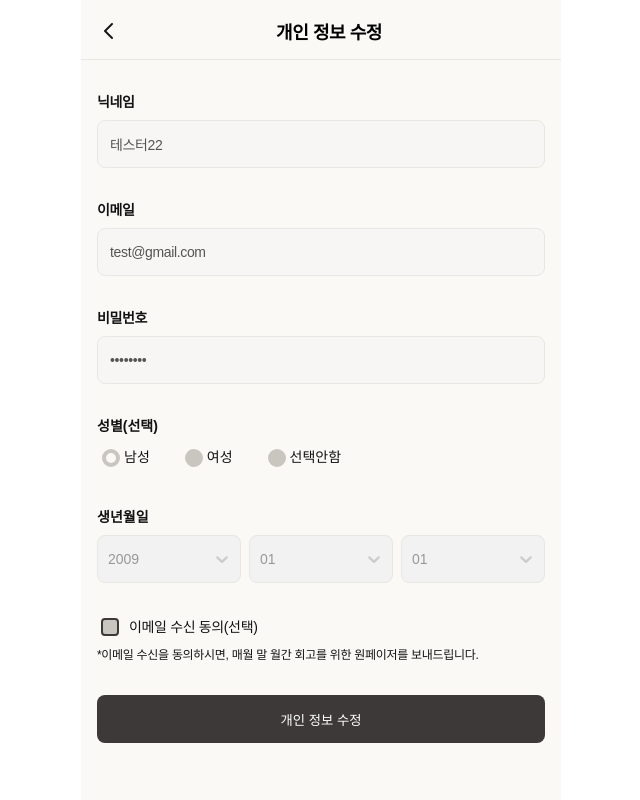
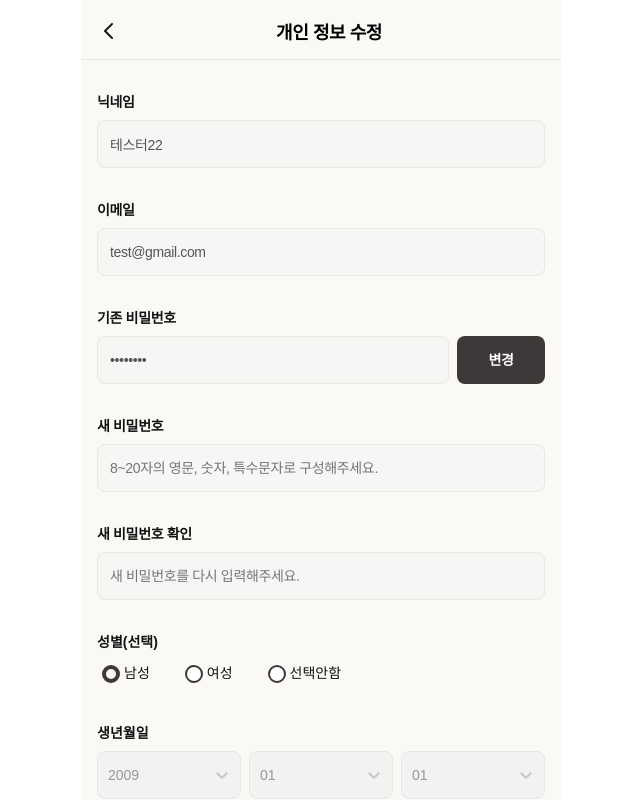
Before and after one commit to bsideproject/14_3_FE, a React (Create React App) app: page /mypage in a window 1280 px wide. Shown: the top 800 px of the page, without its empty margins (319-959 px from the left). Built offline with nearby package versions, Linux system fonts and the light colour scheme; no server answers; a web font is replaced by a local one.

Commit message:
마이페이지 수정(3)

```diff
--- a/src/assets/pages/auth/register.css
+++ b/src/assets/pages/auth/register.css
@@ -46,7 +46,7 @@
   font-weight: 700;
   font-size: 16px;
 }
-.register-wrap{
+.register-wrap {
   margin: 0 auto;
 }
 .register-main {
@@ -120,7 +120,7 @@
   position: absolute;
   /* display: block; */
   margin-top: 40px;
-  left: 260px;
+  left: -80px;
   z-index: 10;
   width: 24px;
   height: 24px;
@@ -135,7 +135,7 @@
   position: absolute;
   /* display: block; */
   margin-top: 40px;
-  left: 345px;
+  left: -80px;
   z-index: 10;
   width: 24px;
   height: 24px;
@@ -149,7 +149,7 @@
   position: absolute;
   /* display: block; */
   margin-top: 20px;
-  left: 330px;
+  left: -80px;
   z-index: 10;
   width: 24px;
   height: 24px;
@@ -159,7 +159,7 @@
   background-position: center;
   cursor: pointer;
 }
-@media (max-width: 375px) {
+/* @media (max-width: 375px) {
   .register-input-close {
     left: 285px;
   }
@@ -180,7 +180,7 @@
   .register-inputBox-close {
     left: 190px;
   }
-}
+} */
 
 .register-input-success {
   border: 1px solid #59b757;
--- a/src/components/common/InputBox.tsx
+++ b/src/components/common/InputBox.tsx
@@ -72,7 +72,7 @@
             />
           </div>
           {isClose === true ? (
-            <>
+            <div style={{ position: "relative" }}>
               <label
                 htmlFor="passwordReconfirm"
                 className={
@@ -84,7 +84,7 @@
                   closeClick();
                 }}
               ></label>
-            </>
+            </div>
           ) : (
             <></>
           )}
--- a/src/pages/mypage/Mypage.tsx
+++ b/src/pages/mypage/Mypage.tsx
@@ -8,14 +8,15 @@
 import useDefaultSets from "store/modules/Defaults";
 import InputBox from "components/common/InputBox";
 import Header from "components/auth/Header";
+import AlertTextPopup from "components/AlertTextPopup";
 
 const Mypage: React.FC = () => {
   //헤더설정
-  const { setHeaderText,setIsNavigation } = useDefaultSets();
+  const { setHeaderText, setIsNavigation } = useDefaultSets();
   useEffect(() => {
     setHeaderText("개인 정보 수정");
-    setIsNavigation(false)
-    return () => setIsNavigation(true)
+    setIsNavigation(false);
+    return () => setIsNavigation(true);
   }, []);
   const { registerInfo, updateId } = testRegisterStore((state) => state); // zustand로 가져온 임시데이터
   const { isInfoChange, updateInfoChangeStatus } = Auth((state) => state); // zustand로 가져온 임시데이터
@@ -33,6 +34,14 @@
     useState<boolean | null>(null);
 
   const [rePasswordChk, setRePasswordChk] = useState<boolean>(false);
+
+  const [rePasswordExistChk, setRePasswordExistChk] = useState<boolean>(false);
+
+  const [newPasswordExistChk, setNewPasswordExistChk] =
+    useState<boolean>(false);
+
+  const [newRePasswordExistChk, setNewRePasswordExistChk] =
+    useState<boolean>(false);
   const [year, setYear] = useState<string>();
   const [month, setMonth] = useState<string>();
   const [day, setDay] = useState<string>();
@@ -53,6 +62,7 @@
     } else {
       setPasswordErrorChk(false);
     }
+    setNewPasswordExistChk(false);
   };
 
   const handleRePasswordUpdate = (e: any) => {
@@ -87,6 +97,8 @@
     } else {
       setRePasswordChk(true); //true면 조건 실패
     }
+
+    setRePasswordExistChk(false);
   };
   const handleNewPasswordDiff = (e: any) => {
     if (newPassword === newRePassword && newRePassword.length > 1) {
@@ -96,6 +108,8 @@
     } else {
       setPasswordReconfirmSuccessChk(true); //true면 조건 실패
     }
+
+    setNewRePasswordExistChk(false);
   };
 
   const handleRePasswordReset = (e: any) => {
@@ -110,9 +124,37 @@
     document.getElementById("newPasswordConfirm")?.focus();
     setNewRePassword("");
   };
-  const handleSubmit = (e: any) => {
+  const handleSubmit = async (e: any): Promise<void> => {
+    e.preventDefault();
+    try {
       if (rePasswordChk || passwordErrorChk || passwordReconfirmSuccessChk) {
+      } else if (rePassword.length === 0) {
+        console.log("test");
+        setRePasswordExistChk(true);
+      } else if (newPassword.length === 0) {
+        setNewPasswordExistChk(true);
+      } else if (newRePassword.length === 0) {
+        setNewRePasswordExistChk(true);
+      } else {
+        // await fetch
+        //   .post("/user/signUp", {
+        //     eml: email,
+        //     password,
+        //     usrNm: nickName,
+        //     brdt: birthDt,
+        //     gndrClsCd: gender ? "M" : "F",
+        //   })
+        //   .then((e: any) => {
+        //     if (e.status === 200) {
+        //       alert("회원가입이 완료 되었습니다.");
+        //       navigate("/login");
+        //     }
+        //   })
+        //   .catch((e: any) => {
+        //     console.log(e);
+        //   });
       }
+    } catch (e) {}
   };
   return (
     <>
@@ -165,17 +207,25 @@
                   inputClassName={"register-flex-row-gap8 margintop-32"}
                   buttonClick={handlePasswordChagneUpdate}
                   inputChange={handleRePasswordUpdate}
-                inputValue={passwordChangeChk === false ? password : rePassword}
+                  inputValue={
+                    passwordChangeChk === false ? password : rePassword
+                  }
                   isButton={true}
                   inputBlur={handleRePasswordDiff}
                   isDisable={!passwordChangeChk}
                   buttonTitle={passwordChangeChk === false ? "변경" : "취소"}
-                isClose={passwordChangeChk && rePasswordChk}
+                  isClose={
+                    (passwordChangeChk && rePasswordChk) || rePasswordExistChk
+                  }
                   closeClick={handleRePasswordReset}
                   errObject={
                     rePasswordChk === true ? (
                       <div className="register-input-error-msg">
                         기존 비밀번호가 일치하지 않습니다. 다시 입력해주세요.
+                      </div>
+                    ) : rePasswordExistChk === true ? (
+                      <div className="register-input-error-msg">
+                        비밀번호를 입력해주세요.
                       </div>
                     ) : (
                       <></>
@@ -196,12 +246,16 @@
                   inputBlur={handlePasswordBlur}
                   isDisable={isInfoChange && !passwordChangeChk}
                   buttonTitle={passwordChangeChk === false ? "변경" : "취소"}
-                isClose={passwordErrorChk}
+                  isClose={passwordErrorChk || newPasswordExistChk}
                   closeClick={handleNewPasswordReset}
                   errObject={
                     passwordErrorChk === true ? (
                       <div className="register-input-error-msg">
                         비밀번호는 8~20자의 영문, 숫자, 특수문자로 구성해주세요.
+                      </div>
+                    ) : newPasswordExistChk === true ? (
+                      <div className="register-input-error-msg">
+                        비밀번호를 입력해주세요.
                       </div>
                     ) : (
                       <></>
@@ -227,7 +281,7 @@
                       ? false
                       : passwordReconfirmSuccessChk === false
                       ? null
-                    : true
+                      : true || newRePasswordExistChk
                   }
                   errObject={
                     passwordReconfirmSuccessChk === true ? (
@@ -240,6 +294,10 @@
                           비밀번호가 일치합니다.
                         </div>
                       </>
+                    ) : newRePasswordExistChk === true ? (
+                      <div className="register-input-error-msg">
+                        비밀번호를 입력해주세요.
+                      </div>
                     ) : (
                       <></>
                     )
@@ -310,7 +368,10 @@
                 onChange={handleEmailAgree}
                 disabled={true}
               />
-            <label htmlFor="emailAgree" className="body3-regular marginleft-7">
+              <label
+                htmlFor="emailAgree"
+                className="body3-regular marginleft-7"
+              >
                 이메일 수신 동의(선택)
               </label>
             </div>
@@ -330,6 +391,7 @@
                 개인 정보 수정
               </button>
             ) : (
+              <>
                 <button
                   type="submit"
                   className="register-button margintop-48"
@@ -337,11 +399,23 @@
                 >
                   수정하기
                 </button>
+
+                {/* {1 === 1 ? (
+                  <AlertTextPopup
+                    // strongText="개인정보가 모두 수정되었습니다." //강조문구
+                    text="개인정보가 모두 수정되었습니다." //일반문구1
+                    confirmText="확인" //confirm 문구
+                    callbackFunction={() => {}} //메인페이지로 이동
+                  />
+                ) : (
+                  <></>
+                )} */}
+              </>
             )}
           </form>
         </div>
       </div>
-      <Footer ></Footer>
+      <Footer></Footer>
     </>
   );
 };
--- a/src/store/modules/Auth.ts
+++ b/src/store/modules/Auth.ts
@@ -1,7 +1,6 @@
 import { TYPE_USER_INFO } from "types/authTypes";
 import fetch from "utils/fetch";
 import { create } from "zustand";
-
 
 interface AUTH_STATE {
   userInfo: TYPE_USER_INFO; //사용자 정보
@@ -9,7 +8,7 @@
   isInfoChange: boolean; //개인정보 변경 여부
   updateLoginStatus: (newLoginState: boolean, userInfo: TYPE_USER_INFO) => void; //로그인 상태 변경
   updateInfoChangeStatus: (newInfoChange: boolean) => void; // 회원정보 변경 여부
-  withdrawalUser: (email:string) => boolean   //회원탈퇴로직
+  withdrawalUser: (email: string) => boolean; //회원탈퇴로직
 }
 
 const useAuthStore = create<AUTH_STATE>((set) => ({
@@ -27,8 +26,11 @@
     whdwl_dtm: undefined,
   },
   isLogin: false,
-  isInfoChange: false,
-  updateLoginStatus: (newLoginState: boolean, userInfo: TYPE_USER_INFO): void => {
+  isInfoChange: true,
+  updateLoginStatus: (
+    newLoginState: boolean,
+    userInfo: TYPE_USER_INFO
+  ): void => {
     set({ isLogin: newLoginState });
     set({ userInfo: userInfo });
   },
@@ -42,12 +44,12 @@
    * @returns {boolean}
    */
   withdrawalUser: (email: string): boolean => {
-    const param = {eml: email}
+    const param = { eml: email };
     //const result = fetch('/api/widthdrawalUser', param)   //db
-    set({ isLogin: false })               //islogin
-    set({ userInfo: initialUserState })   //reset
-    return true
-  }
+    set({ isLogin: false }); //islogin
+    set({ userInfo: initialUserState }); //reset
+    return true;
+  },
 }));
 
 const initialUserState = {
@@ -62,6 +64,6 @@
   last_lgn_dtm: undefined,
   update_dtm: undefined,
   whdwl_dtm: undefined,
-}
+};
 
 export default useAuthStore;
```
Lines whose indentation alone changed are shown as unchanged.
